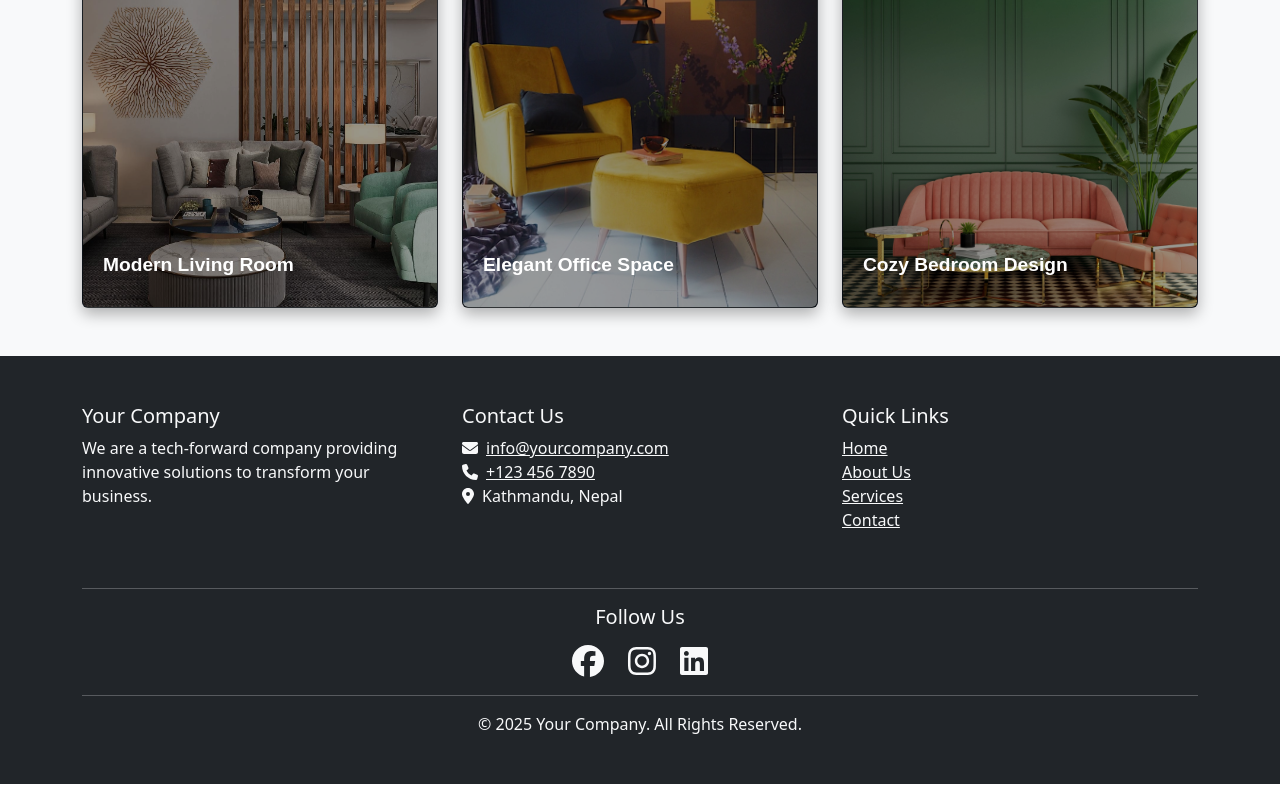
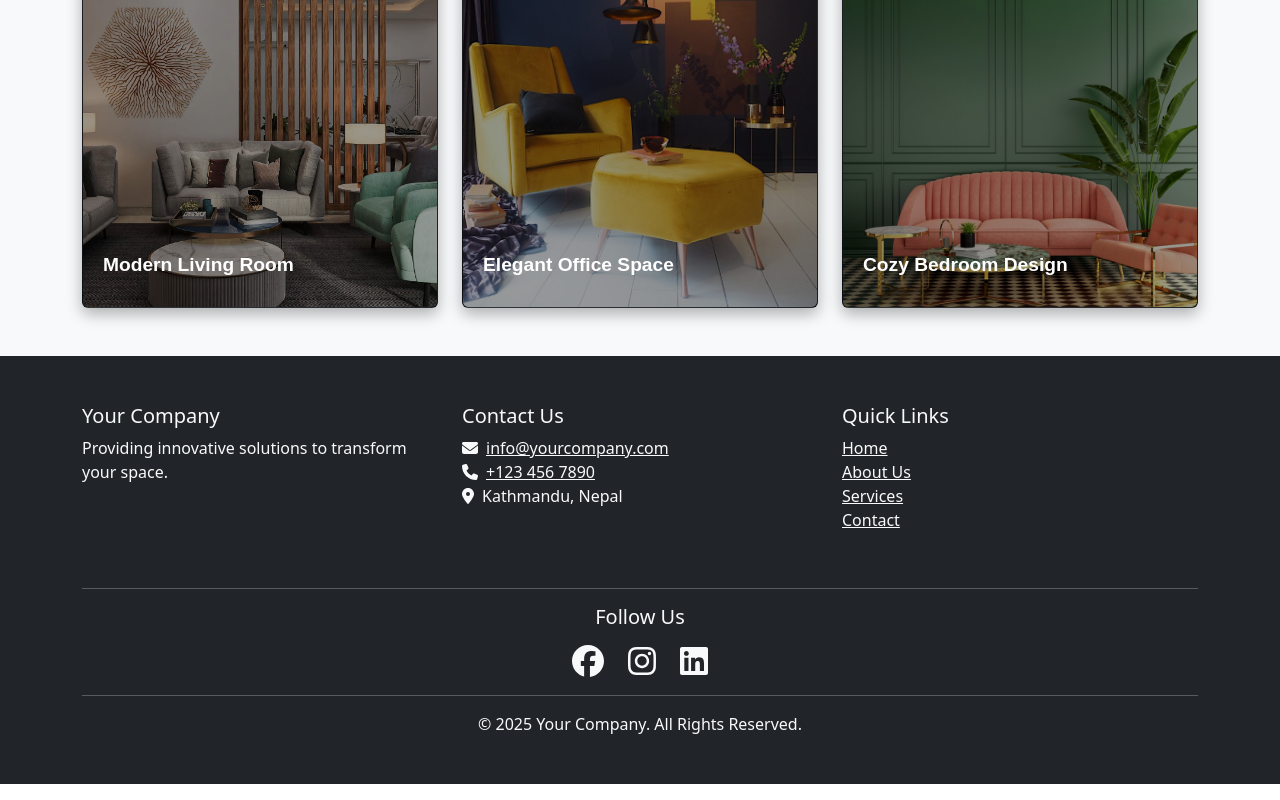
Before and after one commit to prabaldeshar/interior-website, a Next.js app: page / in a window 1280 px wide. Shown: the part 1536-2336 px from the top of the page. Built offline with nearby package versions, Linux system fonts and the light colour scheme.

Commit message:
Update footer description for clarity and conciseness

```diff
--- a/components/Footer.js
+++ b/components/Footer.js
@@ -14,7 +14,7 @@ const Footer = () => {
           <div className="col-md-4 mb-4">
             <h5>Your Company</h5>
             <p>
-              We are a tech-forward company providing innovative solutions to transform your business.
+              Providing innovative solutions to transform your space.
             </p>
           </div>
 
```
